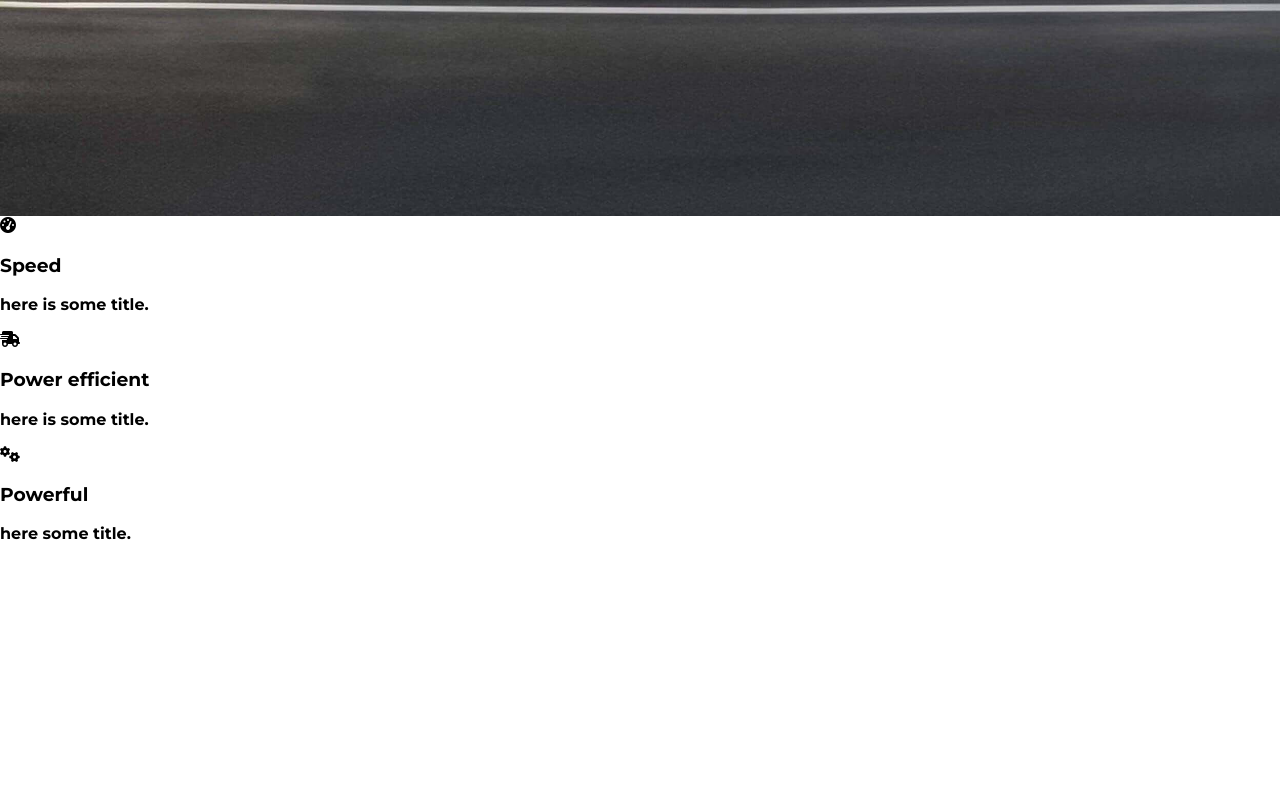
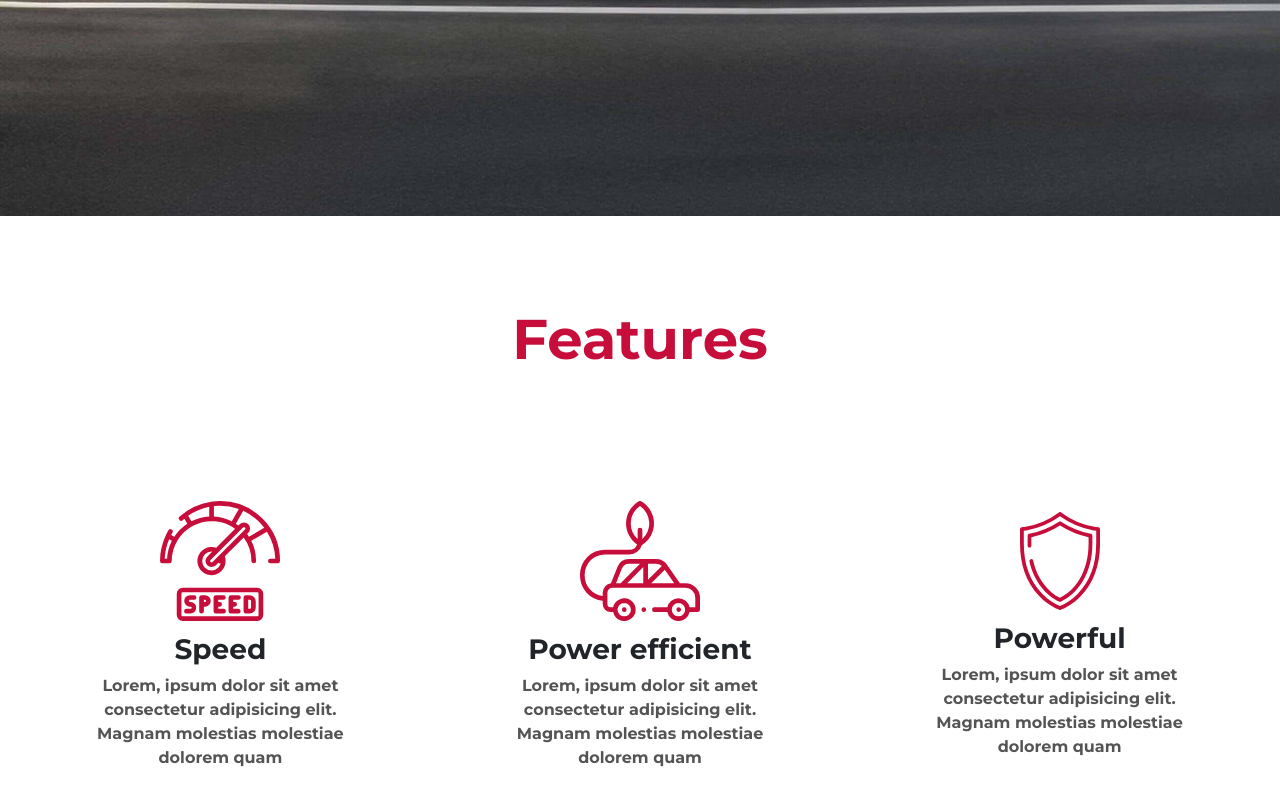
Before and after one commit to abdulrhmanjalal/Tezla, a plain HTML site: page index.html in a window 1280 px wide. Shown: the part 584-1388 px from the top of the page. Before the commit the page ends 1143 px from the top, so only its background shows below. Drawn offline with nearby package versions, Linux system fonts and the light colour scheme.

Commit message:
Imporved the Features section

```diff
--- a/index.html
+++ b/index.html
@@ -6,6 +6,9 @@
     <meta http-equiv="X-UA-Compatible" content="ie=edge" />
     <title>Tezla</title>
 
+    <!-- bootstrap -->
+    <link rel="stylesheet" href="https://stackpath.bootstrapcdn.com/bootstrap/4.3.1/css/bootstrap.min.css"
+      integrity="sha384-ggOyR0iXCbMQv3Xipma34MD+dH/1fQ784/j6cY/iJTQUOhcWr7x9JvoRxT2MZw1T" crossorigin="anonymous">
     <!-- Font Google -->
     <link
       href="https://fonts.googleapis.com/css?family=Montserrat:700,900&display=swap"
@@ -24,19 +27,15 @@
     <script
       src="https://code.jquery.com/jquery-3.3.1.slim.min.js"
       integrity="sha384-q8i/X+965DzO0rT7abK41JStQIAqVgRVzpbzo5smXKp4YfRvH+8abtTE1Pi6jizo"
-      crossorigin="anonymous"
-    ></script>
+      crossorigin="anonymous"></script>
     <script
       src="https://cdnjs.cloudflare.com/ajax/libs/popper.js/1.14.7/umd/popper.min.js"
       integrity="sha384-UO2eT0CpHqdSJQ6hJty5KVphtPhzWj9WO1clHTMGa3JDZwrnQq4sF86dIHNDz0W1"
-      crossorigin="anonymous"
-    ></script>
+      crossorigin="anonymous"></script>
     <script
       src="https://stackpath.bootstrapcdn.com/bootstrap/4.3.1/js/bootstrap.min.js"
       integrity="sha384-JjSmVgyd0p3pXB1rRibZUAYoIIy6OrQ6VrjIEaFf/nJGzIxFDsf4x0xIM+B07jRM"
-      crossorigin="anonymous"
-    ></script>
-
+      crossorigin="anonymous"></script>
     <!-- Css Stylesheet -->
     <link rel="stylesheet" href="style.css" />
   </head>
@@ -73,28 +72,31 @@
 
     <!-- Features -->
 
-    <section>
-      <div>
-        <div>
-          <div class="col-lg-4">
-            <i class="fas fa-tachometer-alt"></i>
+    <section id="features">
 
+      <h2>Features</h2>
+      <div class="row">
+
+
+          <div class="feature-card col-lg-4">
+           <img class="svg" src="assets/speed.svg" alt="">
             <h3>Speed</h3>
-            <p>here is some title.</p>
+            <p class="l-gray">Lorem, ipsum dolor sit amet consectetur adipisicing elit. Magnam molestias molestiae dolorem quam</p>
           </div>
 
-          <div class="col-lg-4">
-            <i class="fas fa-shipping-fast"></i>
+          <div class="feature-card col-lg-4">
+            <img class="svg" src="assets/powe-efficient.svg" alt="">
             <h3>Power efficient</h3>
-            <p>here is some title.</p>
+            <p class="l-gray">Lorem, ipsum dolor sit amet consectetur adipisicing elit. Magnam molestias molestiae dolorem quam</p>
           </div>
 
-          <div class="col-lg-4">
-            <i class="fas fa-cogs"></i>
+          <div class="feature-card col-lg-4">
+            <img class="svg svg-3" src="assets/protect.svg" alt="">
             <h3>Powerful</h3>
-            <p>here some title.</p>
+            <p class="l-gray">Lorem, ipsum dolor sit amet consectetur adipisicing elit. Magnam molestias molestiae dolorem quam </p>
           </div>
-        </div>
+
+
       </div>
     </section>
   </body>
--- a/style.css
+++ b/style.css
@@ -27,8 +27,12 @@ html{
     width:50px;
 }
 
-.width-150{
-    width:150;
+.svg{
+    width:120px;
+}
+
+.svg-3{
+    width:80px;
 }
 
 .border-right{
@@ -91,8 +95,6 @@ h1{
 
 .buttons{
     padding:0 5%;
-    position: relative;
-    bottom: 65px;
 }
 
 .btn{
@@ -103,11 +105,13 @@ h1{
     border-radius: 180px;
     box-sizing:border-box;
     transition: var(--transition-time);
+    margin-left: 2rem;
 }
 
 .btn:nth-child(1){
     background:var(--main-color);
     color:white;
+    margin-left: 0;
 }
 
 .btn:hover{
@@ -119,3 +123,42 @@ h1{
    background: var(--secondary-color);
    border-color:var(--secondary-color);
 }
+
+/* features */
+
+
+#features{
+    padding: 7% 2%;
+    text-align: center;
+}
+
+#features h2{
+    color: var(--secondary-color);
+    font-size: 3.5rem;
+    margin-bottom: 8rem;
+
+}
+
+#features h3{
+    margin-top: 12px;
+}
+
+#features .row{
+    margin-top: 2rem;
+}
+
+.feature-card{
+    text-align: center;
+    display: block;
+    display: flex;
+    align-items: center;
+    justify-content: center;
+    flex-direction: column;
+
+}
+
+
+.l-gray{
+    color:var(--nit);
+    width:300px;
+}
```
